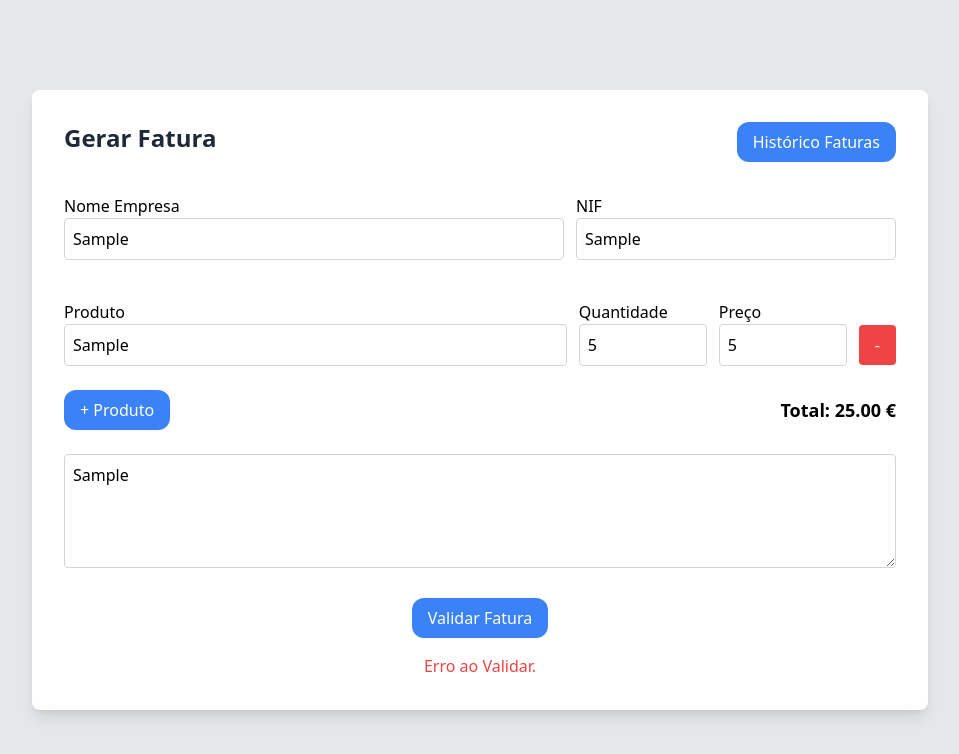
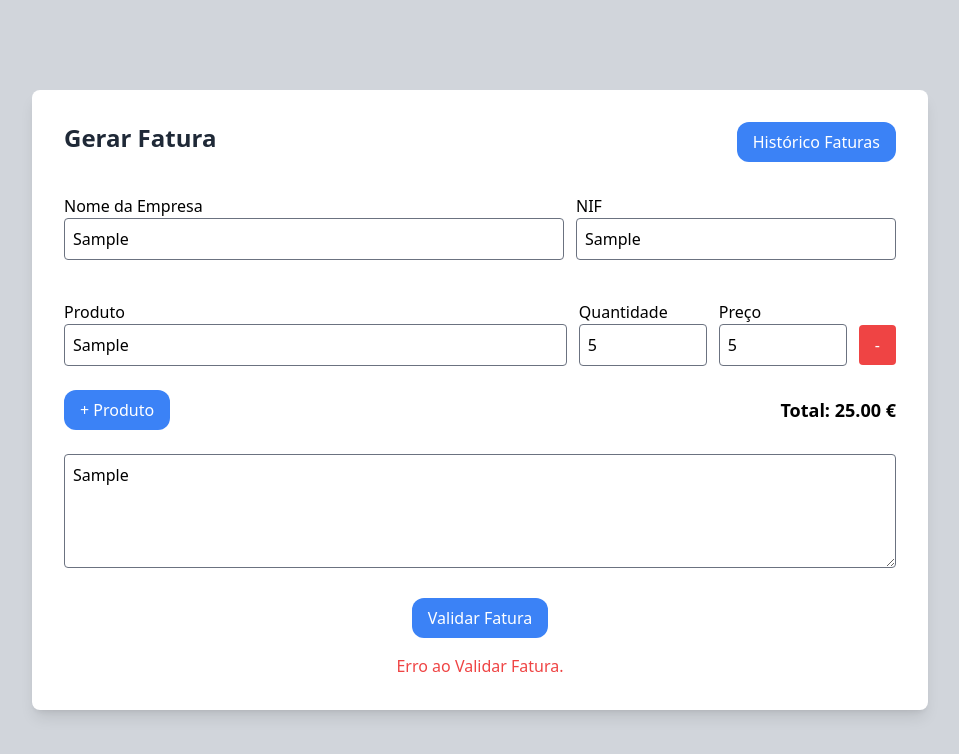
Before and after one commit to FabioTorresSilva/DesafioComudel, a Next.js app: page / in a window 1280 px wide. Both pictures are taken after typing "Sample", "Sample", "Sample", "5", "5", "Sample" into the empty fields and a click on the button "Validar Fatura". Shown: the top 754 px of the page, without its empty margins (160-1119 px from the left). Built offline with nearby package versions, Linux system fonts and the light colour scheme; what @react-pdf/renderer would draw is missing.

Commit message:
new invoiceDesign

```diff
--- a/src/components/gerarFatura/CompanyInput.tsx
+++ b/src/components/gerarFatura/CompanyInput.tsx
@@ -12,9 +12,9 @@ import { CompanyInputProps, } from "@/types/type";
       <>
         <div className="flex gap-3">
           <div className="flex flex-col w-full ">
-            Nome Empresa
+            Nome da Empresa
             <input
-              className="w-full p-2 border border-gray-300 rounded mb-4"
+              className="w-full p-2 border border-gray-500 rounded mb-4"
               type="text"
               name="company"
               value={formData.company}
@@ -24,7 +24,7 @@ import { CompanyInputProps, } from "@/types/type";
           <div className="flex flex-col">
             NIF
             <input
-              className="w-80 p-2 border border-gray-300 rounded mb-4"
+              className="w-80 p-2 border border-gray-500 rounded mb-4"
               type="text"
               name="vat"
               placeholder="(9 dígitos)"
--- a/src/components/gerarFatura/ProductInput.tsx
+++ b/src/components/gerarFatura/ProductInput.tsx
@@ -15,10 +15,9 @@ const ProductInput: React.FC<ProductInputProps> = ({ product, index, onChange, o
       <div className="flex flex-col w-full">
         Produto
         <input
-          className="flex-1 p-2 border border-gray-300 rounded"
+          className="flex-1 p-2 border border-gray-500 rounded"
           type="text"
           name="name"
-          placeholder="Nome Produto"
           value={product.name}
           onChange={handleChange}
         />
@@ -26,10 +25,9 @@ const ProductInput: React.FC<ProductInputProps> = ({ product, index, onChange, o
       <div className="flex flex-col">
         Quantidade
         <input
-          className="w-32 p-2 border border-gray-300 rounded"
+          className="w-32 p-2 border border-gray-500 rounded"
           type="number"
           name="quantity"
-          placeholder="Quantidade"
           value={product.quantity}
           onChange={handleChange}
         />
@@ -38,10 +36,9 @@ const ProductInput: React.FC<ProductInputProps> = ({ product, index, onChange, o
         Preço
         <div className="flex flex-row gap-3 items-center">
           <input
-            className="w-32 p-2 border border-gray-300 rounded"
+            className="w-32 p-2 border border-gray-500 rounded"
             type="number"
             name="price"
-            placeholder="Preço"
             value={product.price}
             onChange={handleChange}
           />
--- a/src/components/invoicePDF/pdfPreview.tsx
+++ b/src/components/invoicePDF/pdfPreview.tsx
@@ -4,9 +4,8 @@ import Pdf from './Pdf';
 import dynamic from 'next/dynamic';
 
 // Use dynamic import for PDFViewer component
-//TER atencao
 const PDFViewerDynamic = dynamic(() => import('@react-pdf/renderer').then((mod) => mod.PDFViewer), {
-  ssr: false, // Disable server-side rendering
+  ssr: false,
 });
 
 const PdfPreview = ({ formData, totalValue, invoiceNumber, invoiceDate }) => {
--- a/src/hooks/useFormSubmit.ts
+++ b/src/hooks/FormSubmit.ts
@@ -29,7 +29,7 @@ export const useFormSubmit = (
 
       invoiceSchema.parse(formattedData);
 
-      const response = await fetch("/api/postarInvoice", {
+      const response = await fetch("/api/createInvoice", {
         method: "POST",
         headers: {
           "Content-Type": "application/json",
@@ -37,22 +37,19 @@ export const useFormSubmit = (
         body: JSON.stringify(formattedData),
       });
 
-      // Verifica se a chamada da API foi bem-sucedida
       if (response.ok) {
-        console.log("Invoice Guardada");
+        console.log("Fatura Guardada");
         setValidationError("");
         setisValid(true);
       } else {
-        console.error("Erro ao criar Invoice");
+        console.error("Erro ao criar Fatura");
       }
     } catch (error) {
-      // Manipula erros de validação ou de envio da API
       setValidationError(error.message);
       console.error("Formulário Inválido ou Erro na API");
     }
   };
 
-  // Function to handle input changes
   const handleInputChange = (e: any) => {
     const { name, value } = e.target;
     setFormData((prevData) => ({
--- a/src/pages/api/postarInvoice.ts
+++ b/src/pages/api/createInvoice.ts
@@ -1,4 +1,4 @@
-import { createInvoice } from "@/services/postarInvoice";
+import { createInvoice } from "@/services/createInvoice";
 
 export default async function handler(req, res) {
    if (req.method !== "POST") {
--- a/src/pages/historico.tsx
+++ b/src/pages/historico.tsx
@@ -19,7 +19,7 @@ export default function Historico() {
       const data = await response.json();
       const sortedInvoices = sortInvoices(data);
       setInvoices(sortedInvoices);
-      console.log("wqeqweqwe",sortedInvoices)
+      console.log("wqeqweqwe", sortedInvoices);
     } catch (error) {
       console.error("Error Loading Invoices:", error);
     }
@@ -41,7 +41,14 @@ export default function Historico() {
       ...invoice,
       products: JSON.stringify(invoice.products),
     }).toString()}`;
+    window.open(url, "_blank");
+  };
 
+  const handleDeleteInvoice = (invoice) => {
+    const url = `/invoice?${new URLSearchParams({
+      ...invoice,
+      products: JSON.stringify(invoice.products),
+    }).toString()}`;
     window.open(url, "_blank");
   };
 
@@ -50,47 +57,46 @@ export default function Historico() {
   };
 
   return (
-    <main className={`min-h-screen bg-gray-200 p-6 justify-center flex `}>
-      <div className="bg-white shadow-xl p-3 rounded-full h-11 items-center flex justify-center align-middle">
-        <div
-          className="cursor-pointer rounded-full text-3xl font-bold flex justify-center align-middle items-center text-blue-700 "
-        >
+    <main className={`min-h-screen bg-gray-300  p-6 justify-center flex `}>
+      <div className="bg-white shadow-xl p-3  rounded-full h-11 items-center flex justify-center align-middle">
+        <div className="cursor-pointer rounded-full text-3xl font-bold flex justify-center align-middle items-center text-blue-700 ">
           <MdArrowBack onClick={handleBack} />
         </div>
       </div>
-      <div className="w-full max-w-4xl items-center  rounded-xl p-8">
+      <div className="shadow-xl w-full max-w-5xl h-full rounded-2xl bg-white m-4 ">
+        <div className="flex bg-whiteBlueBackground rounded-t-2xl p-1 text-center">
+          <div className="border-whiteBlueBorder  p-2 w-2/5 px-3">Empresa</div>
+          <div className=" border-whiteBlueBorder border-x-2 p-2 w-1/4">
+            Fatura Nº
+          </div>
+          <div className="border-whiteBlueBorder p-2 w-1/4">Total</div>
+          <div className="border-whiteBlueBorder border-l-2 p-2 text-center align  justify-center px-3">
+            Visualizar
+          </div>
+          <div className="border-whiteBlueBorder border-l-2 p-2 text-center align  justify-center px-3">
+            Apagar
+          </div>
+        </div>
         {invoices.map((invoice, index) => (
-          <div
-            className="flex  p-4 w-full border-2 shadow-xl bg-white  mb-5 rounded-xl last:mb-0"
-            key={index}
-          >
-            <div className="justify-between w-full mb-4 rounded-md gap-10 border-blue-500 flex flex-row ">
-              <div className=" shrink-0">
-                <p className="text-blue-500 text-2xl font-bold">
-                  {invoice.company}
-                </p>
-                <p>NIF: {invoice.vat}</p>
-                <p>Fatura : {invoice.invoiceNumber}</p>
-              </div>
-              <div className="flex flex-col ">
-                <p className="text-blue-500 text-xl">
-                  Total: {calculateTotalValue(invoice.products)} €
-                </p>
-                <div className="w-60">
-                  <p className="text-gray-500">
-                    Descrição: {invoice.description.length > 50
-                      ? `${invoice.description.substring(0, 20)}...`
-                      : invoice.description}
-                   </p>
-                </div>
-              </div>
+          <div className="p-1 flex border-whiteBlueBorder border">
+            <div className="border-whiteBlueBorder px-4  p-2 w-2/5   gap-2">
+              <div className="text-blue-700 font-bold">{invoice.company} </div> <div className="text-gray-500">NIF: {invoice.vat}</div>
             </div>
-            <div>
-              <div className="cursor-pointer text-blue-500 items-center">
-                <button onClick={() => handleViewInvoice(invoice)}>
-                  <IoIosArrowForward className="text-3xl flex flex-col items-center mt-7 mr-2" />
-                </button>
-              </div>
+            <div className=" border-whiteBlueBorder  px-4 border-x-2 text-right p-2 w-1/4">
+              {invoice.invoiceNumber}
+            </div>
+            <div className="border-whiteBlueBorder px-4 p-2 w-1/4 text-right">
+              {calculateTotalValue(invoice.products)} €
+            </div>
+            <div className="border-whiteBlueBorder  border-l-2 p-2 text-center items-center justify-center px-3">
+              <button onClick={() => handleViewInvoice(invoice)}>
+                <p className="text-blue-500 underline">Ver Fatura</p>
+              </button>
+            </div>
+            <div className="border-whiteBlueBorder  border-l-2 p-2 text-center items-center justify-center px-3">
+              <button onClick={() => handleDeleteInvoice(invoice)}>
+                <p className="underline text-red-500">Apagar</p>
+              </button>
             </div>
           </div>
         ))}
--- a/src/pages/index.tsx
+++ b/src/pages/index.tsx
@@ -4,7 +4,7 @@ import { useRouter } from "next/router";
 import { PDFDownloadLink } from "@react-pdf/renderer";
 import Pdf from "@/components/invoicePDF/Pdf";
 import { calculateTotalValue } from "@/hooks/calculateTotalValue";
-import { useFormSubmit } from "@/hooks/useFormSubmit";
+import { useFormSubmit } from "@/hooks/FormSubmit";
 import ProductInput from "@/components/gerarFatura/ProductInput";
 import CompanyInput from "@/components/gerarFatura/CompanyInput";
 import { generateCurrentDate, generateInvoiceNumber } from "@/utils/utils";
@@ -59,7 +59,7 @@ export default function Home() {
   };
 
   return (
-    <main className="min-h-screen bg-gray-200 flex justify-center items-center p-6">
+    <main className="min-h-screen bg-gray-300 flex justify-center items-center p-6">
       <div className="w-full max-w-4xl bg-white rounded-lg shadow-lg p-8">
         <div className="mb-8 flex justify-between">
           <h1 className="text-2xl font-bold text-gray-800">Gerar Fatura</h1>
@@ -94,10 +94,10 @@ export default function Home() {
             </span>
           </div>
           <textarea
-            className="w-full p-2 border border-gray-300 rounded"
+            className="w-full p-2 border border-gray-500 rounded"
             rows={4}
             name="description"
-            placeholder="Descrição Fatura"
+            placeholder="Descrição da Fatura"
             value={formData.description}
             onChange={handleInputChange}
           />
@@ -123,13 +123,13 @@ export default function Home() {
             fileName={`invoice-${formData.company}.pdf`}
             className="text-blue-600 hover:underline flex justify-center mt-4"
           >
-            {({ loading }) => (loading ? "A Gerar Pdf..." : "Download PDF.")}
+            {({ loading }) => (loading ? "A Gerar PDF..." : "Download PDF.")}
           </PDFDownloadLink>
         )}
         {validationError && (
-          <p className="text-red-500 text-center mt-4">Erro ao Validar.</p>
+          <p className="text-red-500 text-center mt-4">Erro ao Validar Fatura.</p>
         )}
       </div>
     </main>
-  );
+  )
 }
--- a/src/styles/globals.css
+++ b/src/styles/globals.css
@@ -8,10 +8,6 @@
   --background-end-rgb: 245, 255, 255;
 }
 
-
-
-
-
 @layer utilities {
   .text-balance {
     text-wrap: balance;
--- a/tailwind.config.ts
+++ b/tailwind.config.ts
@@ -6,6 +6,15 @@ const config: Config = {
     "./src/components/**/*.{js,ts,jsx,tsx,mdx}",
     "./src/app/**/*.{js,ts,jsx,tsx,mdx}",
   ],
+  theme: {
+    extend: {
+      colors: {
+      whiteBlueBackground: "#BFF0FD",
+        whiteBlueBorder: "#90E5FC",
+
+      },
+    },
+  },
   plugins: [],
 };
 export default config;
```
Also changed, not shown: src/services/createInvoice.ts (renamed from src/services/postarInvoice.ts).
